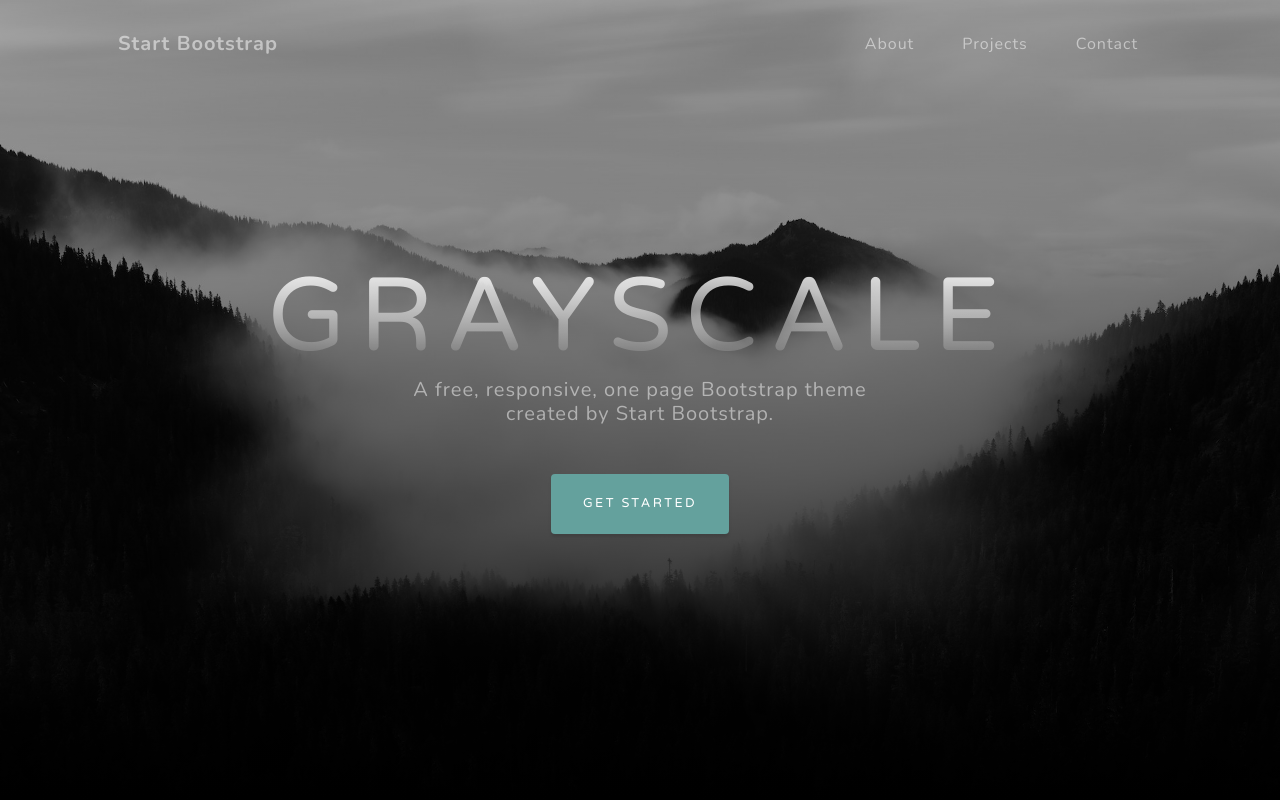
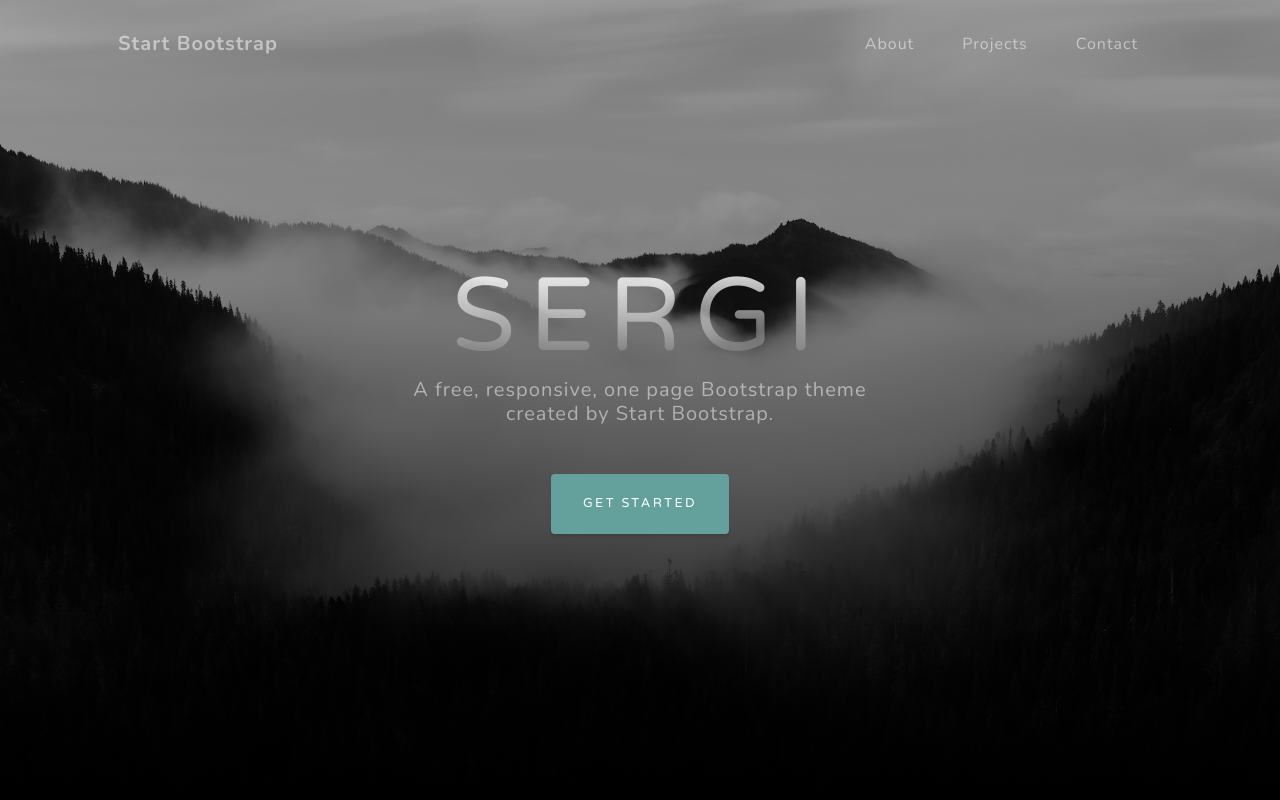
Before and after one commit to sergisirvent/aws_web, a plain HTML site: page index.html in a window 1280 px wide. Shown: the top 800 px of the page. Drawn offline with nearby package versions, Linux system fonts and the light colour scheme.

Commit message:
Cambio nombre

```diff
--- a/index.html
+++ b/index.html
@@ -38,7 +38,7 @@
             <div class="container px-4 px-lg-5 d-flex h-100 align-items-center justify-content-center">
                 <div class="d-flex justify-content-center">
                     <div class="text-center">
-                        <h1 class="mx-auto my-0 text-uppercase">Grayscale</h1>
+                        <h1 class="mx-auto my-0 text-uppercase">Sergi</h1>
                         <h2 class="text-white-50 mx-auto mt-2 mb-5">A free, responsive, one page Bootstrap theme created by Start Bootstrap.</h2>
                         <a class="btn btn-primary" href="#about">Get Started</a>
                     </div>
```
